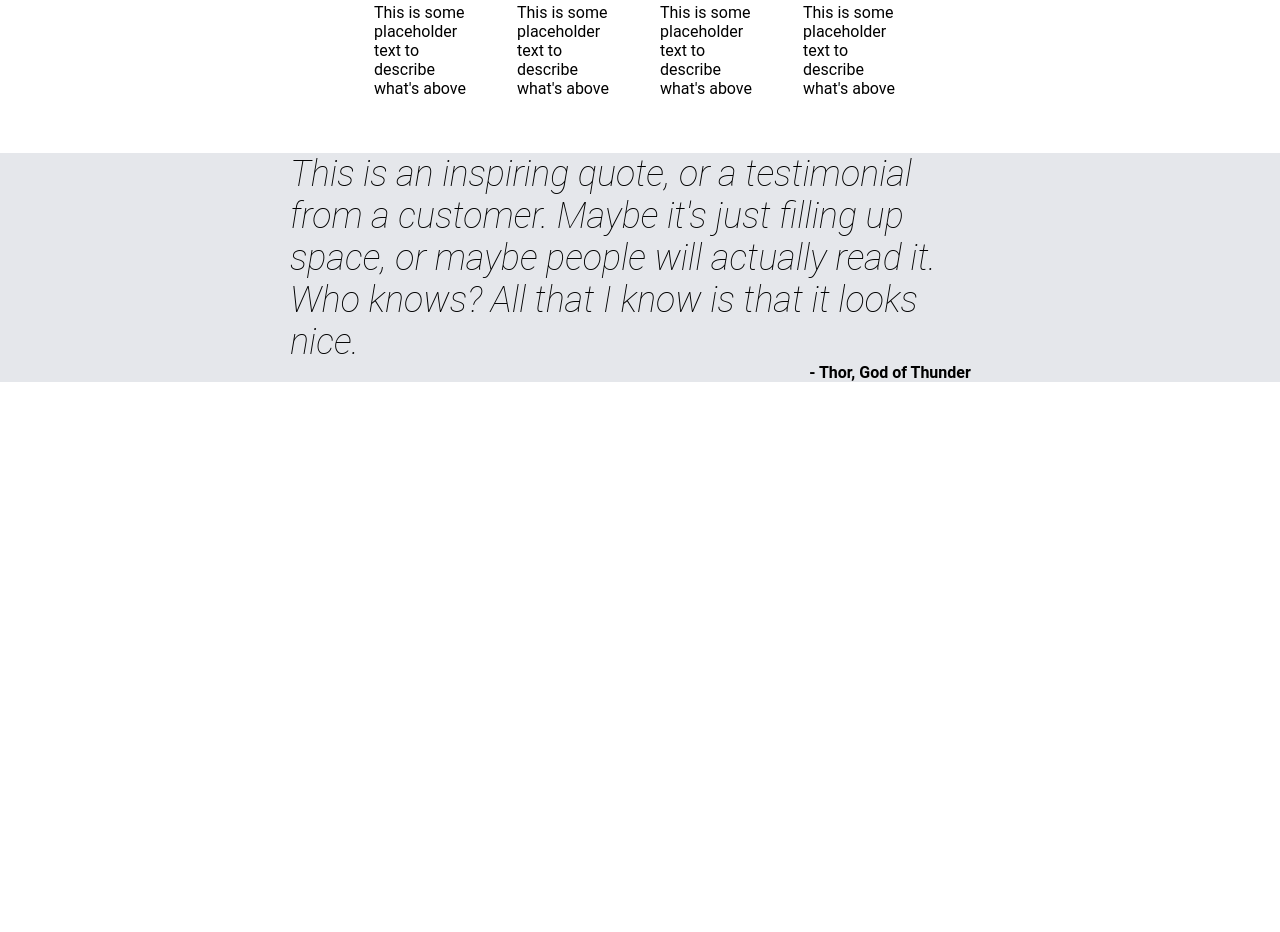
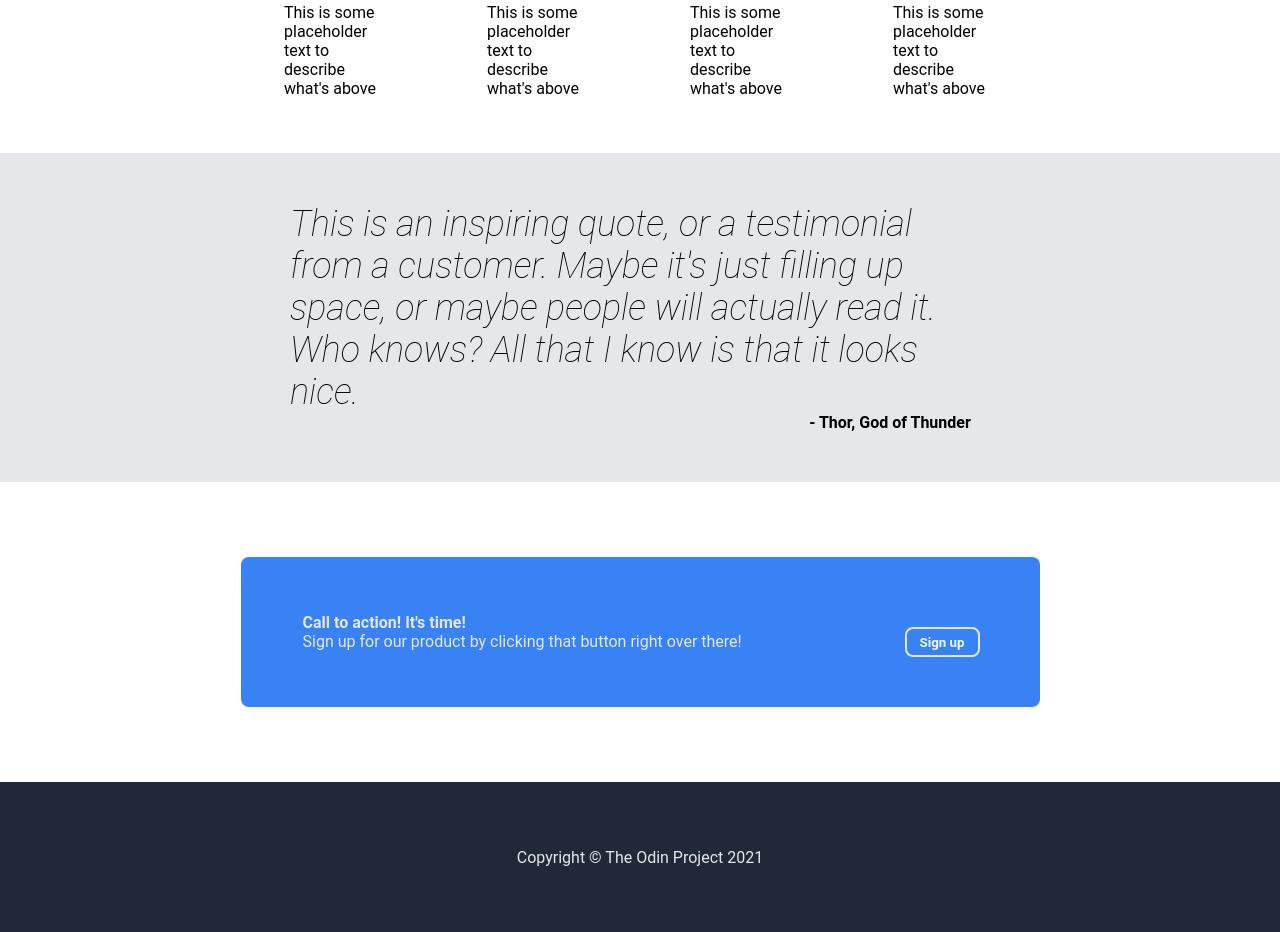
Before and after one commit to PillowPants4380/OdinProject1, a plain HTML site: page index.html in a window 1280 px wide. Shown: the part 661-1593 px from the top of the page. Before the commit the page ends 1043 px from the top, so only its background shows below. Drawn offline with Linux system fonts and the light colour scheme.

Commit message:
Finishing touches to project

```diff
--- a/index.html
+++ b/index.html
@@ -11,9 +11,11 @@
     <div class="header-container">
         <div class="header">
             <div class="logo">Header Logo</div>
-            <div class="link1">header link 1</div>
-            <div class="link2">header link 2</div>
-            <div class="link3">header link 3</div>
+            <div class="links">
+                <div class="link1">header link 1</div>
+                <div class="link2">header link 2</div>
+                <div class="link3">header link 3</div>
+            </div>
         </div>
     </div>
     <div class="body-section-1">
@@ -61,5 +63,17 @@
              - Thor, God of Thunder
         </div>
     </div>
+    <div class="body-section-6">
+        <div class="call-to-action-container">
+            <div class = "mainsubtext">
+                <div class="maintext">Call to action! It's time!</div>
+                <div class="subtext">Sign up for our product by clicking that button right over there!</div>
+            </div>
+            <div class="submitbutton"><input type="submit" id="signup" value="Sign up"></div>
+        </div>
+    </div>
+    <div class="body-section-7">
+        <div class="copyright">Copyright &copy The Odin Project 2021</div>
+    </div>
 </body>
 </html>
--- a/styles.css
+++ b/styles.css
@@ -3,25 +3,23 @@
     padding: 0px;
     font-family: "Roboto";
     font-weight: 400;
-    /* border: 1px solid;  */
+    /* border: 1px solid;     */
 
 }
 
 .header-container {
+
     color: #E5E7EB;
     background-color: #1F2937;
     font-size: 18px;
     padding: 20px 0;
-    display: flex;
-    justify-content: center;
 
 }
 
 .header {
+    display: flex;
+    justify-content: space-around;
     margin: 20px;
-    width: 100%;
-    display: flex;
-    justify-content: space-between;
 
 }
 
@@ -31,31 +29,33 @@
     font-weight: bolder;
 }
 
-.link1 {
-    margin-left: auto;
+.links {
+    display: flex;
+
+
 }
 
-.link2, .link3 {
-    margin-left: 20px;
+.link1, .link2, .link3 {
+    padding-left: 50px;
 }
+
+
 
 .body-section-1 {
 
-    width: 100%;
+    /* width: 100%; */
     background-color: #1F2937;
     color: #E5E7EB;
     display: flex;
-    justify-content: space-between;
+    justify-content: space-around;
     padding-top: 40px;
-
-
 
 }
 
 .column1 {
 
     width: 400px;
-    margin-left: 20px;
+    padding-left: 50px;
 
 }
 
@@ -113,7 +113,7 @@ input {
 .tiles {
     display: flex;
     height: 100px;
-    gap: 40px;
+    gap: 100px;
 
 
 }
@@ -132,13 +132,12 @@ input {
     margin-top: 10px;
     margin-bottom: 50px;
 
-
 }
 
 .tiledesc {
     display: flex;
     height: 100px;
-    gap: 40px;
+    gap: 100px;
 
 }
 
@@ -150,6 +149,8 @@ input {
     display: flex;
     flex-direction: column;
     background-color: #E5E7EB;
+    padding-top: 50px;
+    padding-bottom: 50px;
 }
 
 .quote {
@@ -165,3 +166,89 @@ input {
     margin-right: -500px;
     font-weight: bold;
 }
+
+.body-section-6 {
+    display: flex;
+    flex-direction: column;
+    justify-content: center;
+    height: 300px;
+
+}
+
+.call-to-action-container {
+     display: flex;
+     justify-content: center;
+     align-content: center;
+     margin-top: 50px;
+     margin-bottom: 50px;
+     height: 150px;
+
+
+}
+
+
+.mainsubtext {
+    display: flex;
+    flex-direction: column;
+    justify-content: center;
+    background-color: #3882F6;
+    color: #E5E7EB;
+    padding-top: 20px;
+    padding-bottom: 20px;
+    padding-left:60px;
+    width: 600px;
+    border: 2pt solid;
+    border-color: #3882F6;
+    border-top-left-radius: 8px;
+    border-bottom-left-radius: 8px;
+
+}
+
+.maintext {
+    display: flex;
+    background-color: #3882F6;
+    color: #E5E7EB;
+    font-weight: bolder;
+
+
+
+}
+
+.subtext {
+    display:flex;
+    background-color: #3882F6;
+    color: #E5E7EB;
+
+
+}
+
+.submitbutton {
+    display: flex;
+    align-items: center;
+    background-color: #3882F6;
+    padding-top: 20px;
+    padding-right: 60px;
+    border-top-right-radius: 8px;
+    border-bottom-right-radius: 8px;
+
+}
+
+#signup {
+     border: 2pt solid;
+     border-color: #E5E7EB;
+}
+
+.body-section-7 {
+    background-color: #1F2937;
+    display: flex;
+    justify-content: center;
+    align-items: center;
+    height: 150px;
+}
+
+.copyright{
+    display: flex;
+    block-size: fit-content;
+    color: #E5E7EB;
+
+}
```
